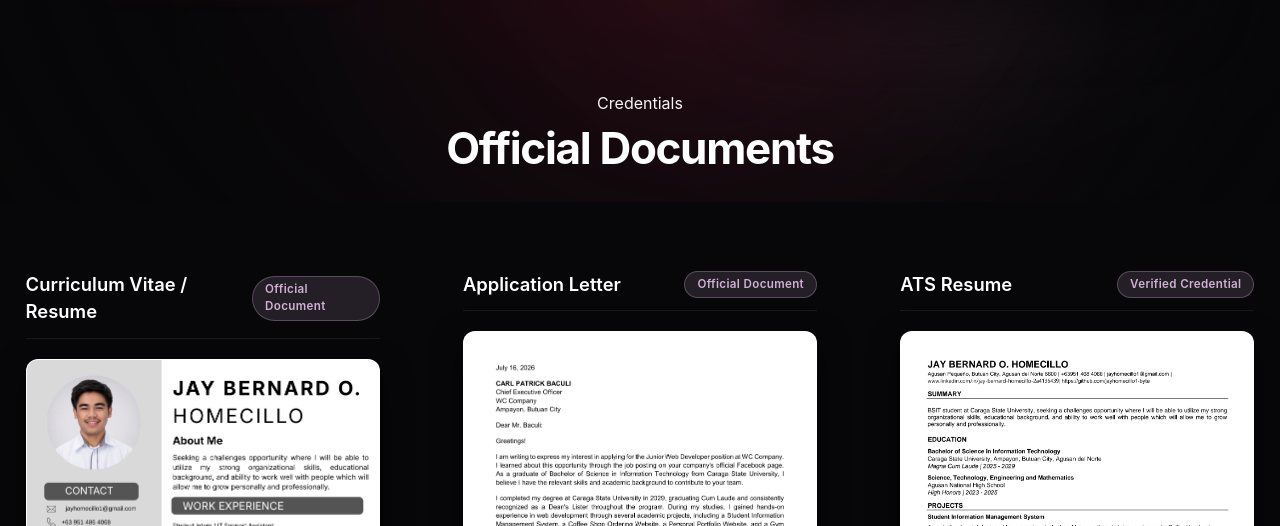
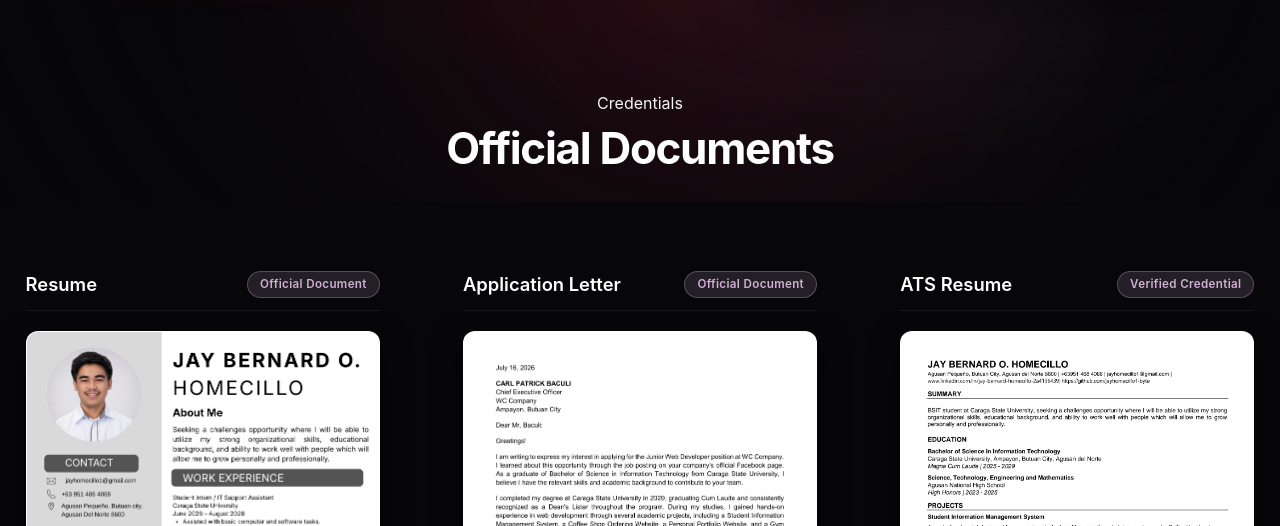
Before and after one commit to jayhomecillo1-byte/JayBernard-Homecillo-Portfolio1, a plain HTML site: page index.html in a window 1280 px wide. Shown: the part 598-1124 px from the top of the page. Drawn offline with Linux system fonts and the light colour scheme.

Commit message:
Add files via upload

```diff
--- a/index.html
+++ b/index.html
@@ -1324,7 +1324,7 @@
         <!-- Document 1: Resume -->
         <div class="doc-card">
           <div class="doc-header">
-            <span class="doc-title">Curriculum Vitae / Resume</span>
+            <span class="doc-title">Resume</span>
             <span class="doc-badge">Official Document</span>
           </div>
 
```
